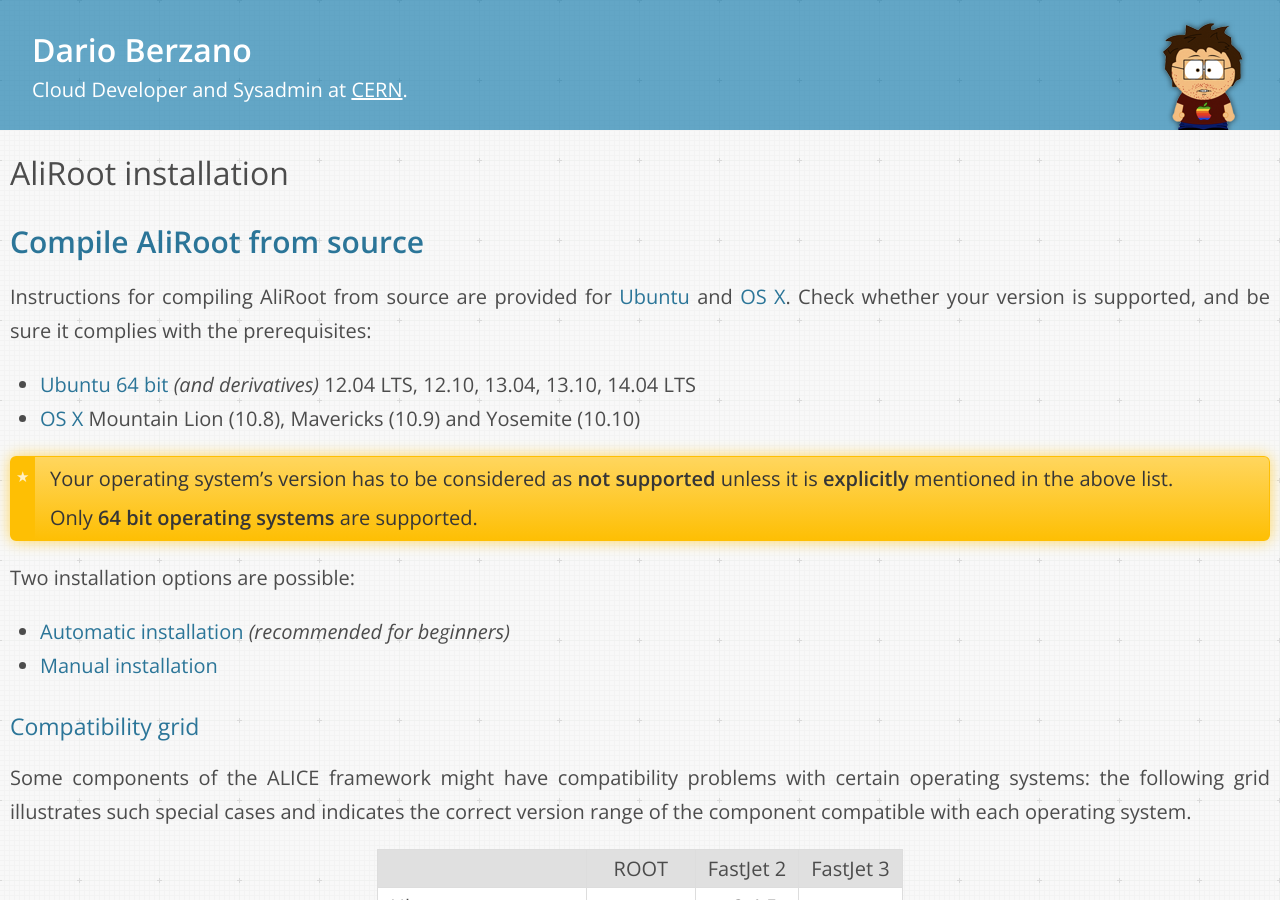
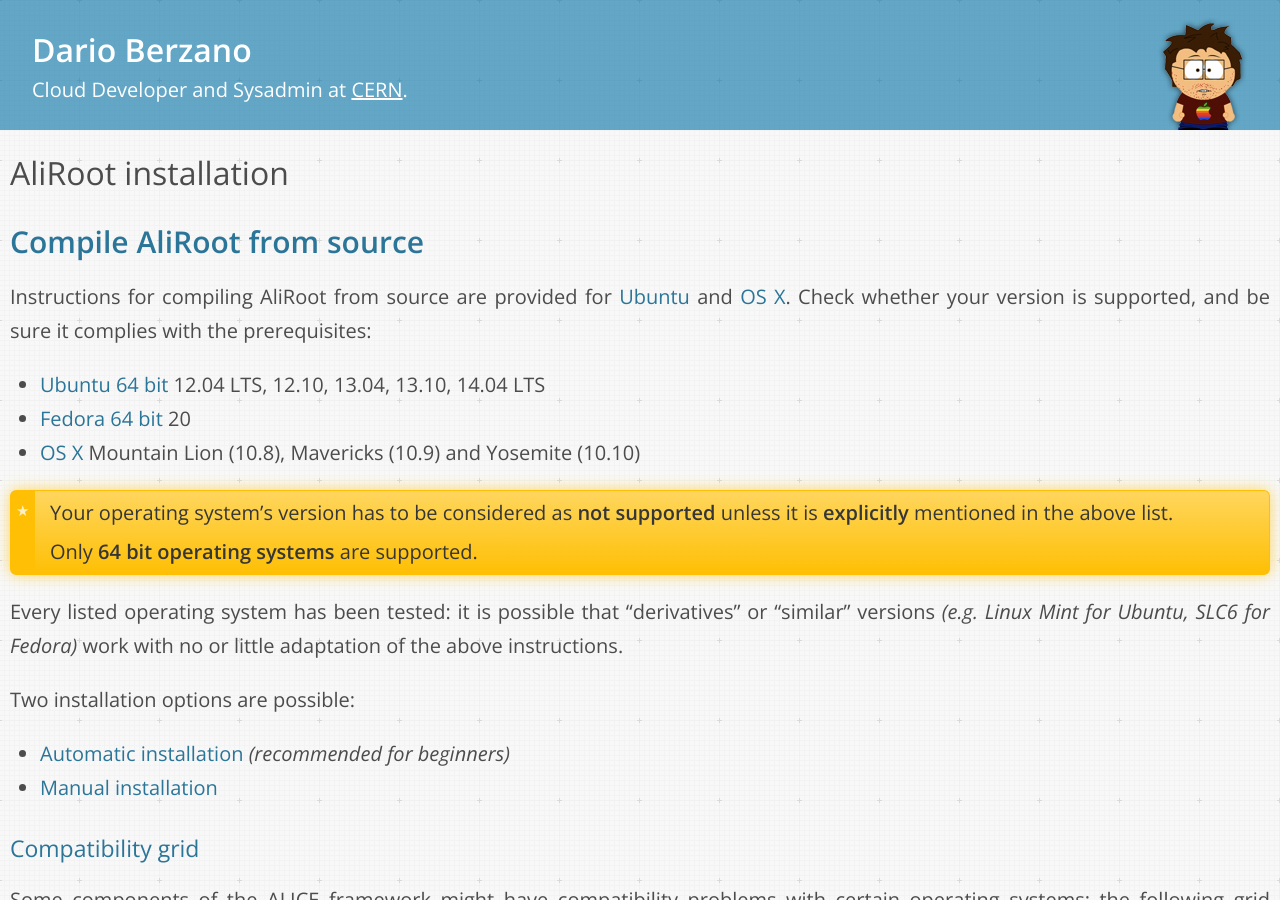
Before and after one commit to dberzano/dberzano.github.io, a Jekyll site: the page built from alice/install-aliroot/index.md, in a window 1280 px wide and 900 px high. Built offline with Jekyll 4.4.1, drawn with Linux system fonts in a browser that asks for light colours; Markdown is read by kramdown in place of the engine named in the settings.

Commit message:
AliInst: Fedora 20 is now supported

```diff
--- a/alice/install-aliroot/index.md
+++ b/alice/install-aliroot/index.md
@@ -15,8 +15,9 @@
 Check whether your version is supported, and be sure it complies with
 the **prerequisites**:
 
-* [Ubuntu 64 bit](prereq-ubuntu) *(and derivatives)* 12.04 LTS, 12.10,
-  13.04, 13.10, 14.04 LTS
+* [Ubuntu 64 bit](prereq-ubuntu) 12.04 LTS, 12.10, 13.04, 13.10,
+  14.04 LTS
+* [Fedora 64 bit](prereq-fedora) 20
 * [OS X](prereq-osx) Mountain Lion (10.8), Mavericks (10.9) and
   Yosemite (10.10)
 
@@ -24,6 +25,11 @@
 > supported** unless it is **explicitly** mentioned in the above list.
 >
 > Only **64 bit operating systems** are supported.
+
+Every listed operating system has been tested: it is possible that
+"derivatives" or "similar" versions *(e.g. Linux Mint for Ubuntu, SLC6
+for Fedora)* work with no or little adaptation of the above
+instructions.
 
 Two installation options are possible:
 
```
Also changed, not shown: alice/install-aliroot/prereq-fedora.md (added, +55 -0 lines).
